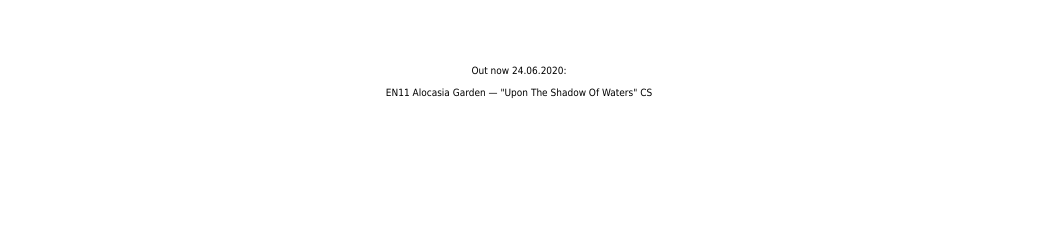
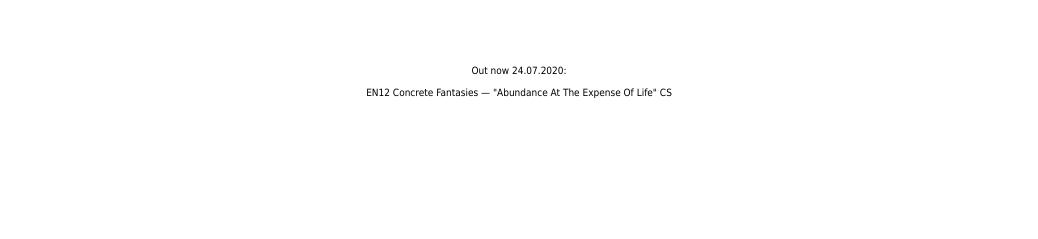
Before and after one commit to aftertheangels69/eastern-nurseries.net, a Jekyll site: the page built from index.md, in a window 1280 px wide. Shown: the top 239 px of the page, without its empty margins (121-1159 px from the left). Built offline with Jekyll 4.4.1, drawn with Linux system fonts in a browser that asks for light colours; our own code applies the rules of GitHub Pages for plain Markdown files.

Commit message:
Update default.html

```diff
--- a/_layouts/default.html
+++ b/_layouts/default.html
@@ -10,10 +10,10 @@
 <FONT FACE="tahoma">
 <p style="font-size:x-small;">
 <br>
-Out now 24.06.2020:
+Out now 24.07.2020:
 <br>
 <br>
-EN11 Alocasia Garden — "Upon The Shadow Of Waters" CS <br />
+EN12 Concrete Fantasies — "Abundance At The Expense Of Life" CS <br />
 <br>
 <br>
 <br>
```
